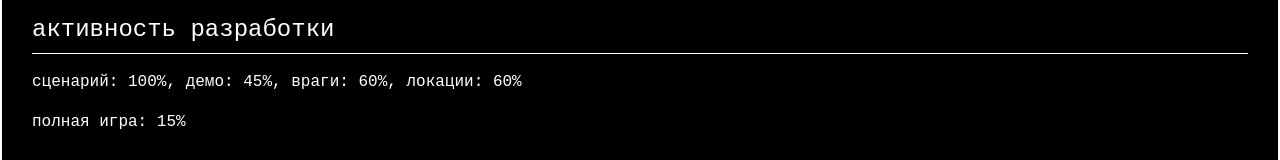
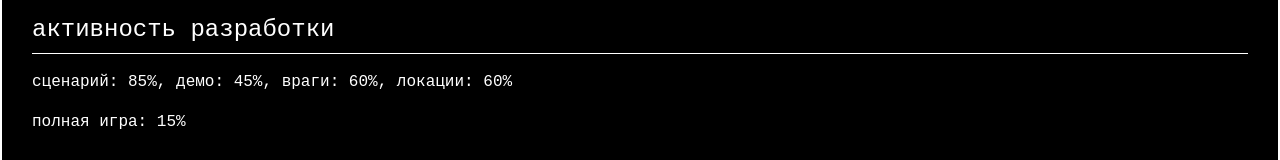
Before and after one commit to SanekSketch/DeltashotDev, a plain HTML site: page index.html in a window 1280 px wide. Shown: the part 813-973 px from the top of the page. Drawn offline with Linux system fonts and the light colour scheme.

Commit message:
Update index.html

```diff
--- a/index.html
+++ b/index.html
@@ -105,7 +105,7 @@
     <div id="copy-status" class="status-text"></div>
 
     <h2>активность разработки</h2>
-    <p>сценарий: 100%, демо: 45%, враги: 60%, локации: 60%</p>
+    <p>сценарий: 85%, демо: 45%, враги: 60%, локации: 60%</p>
     <p>полная игра: 15%</p>
 
     <script>
```
